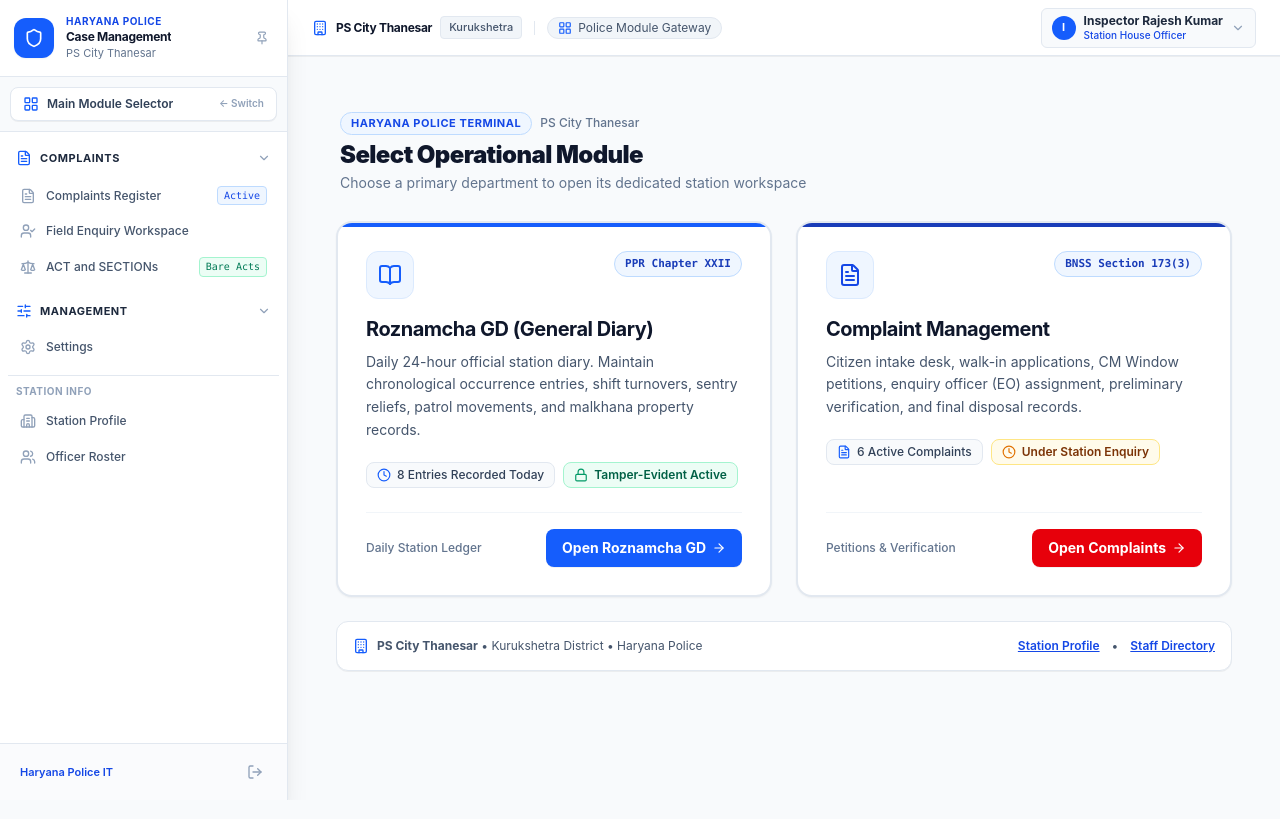
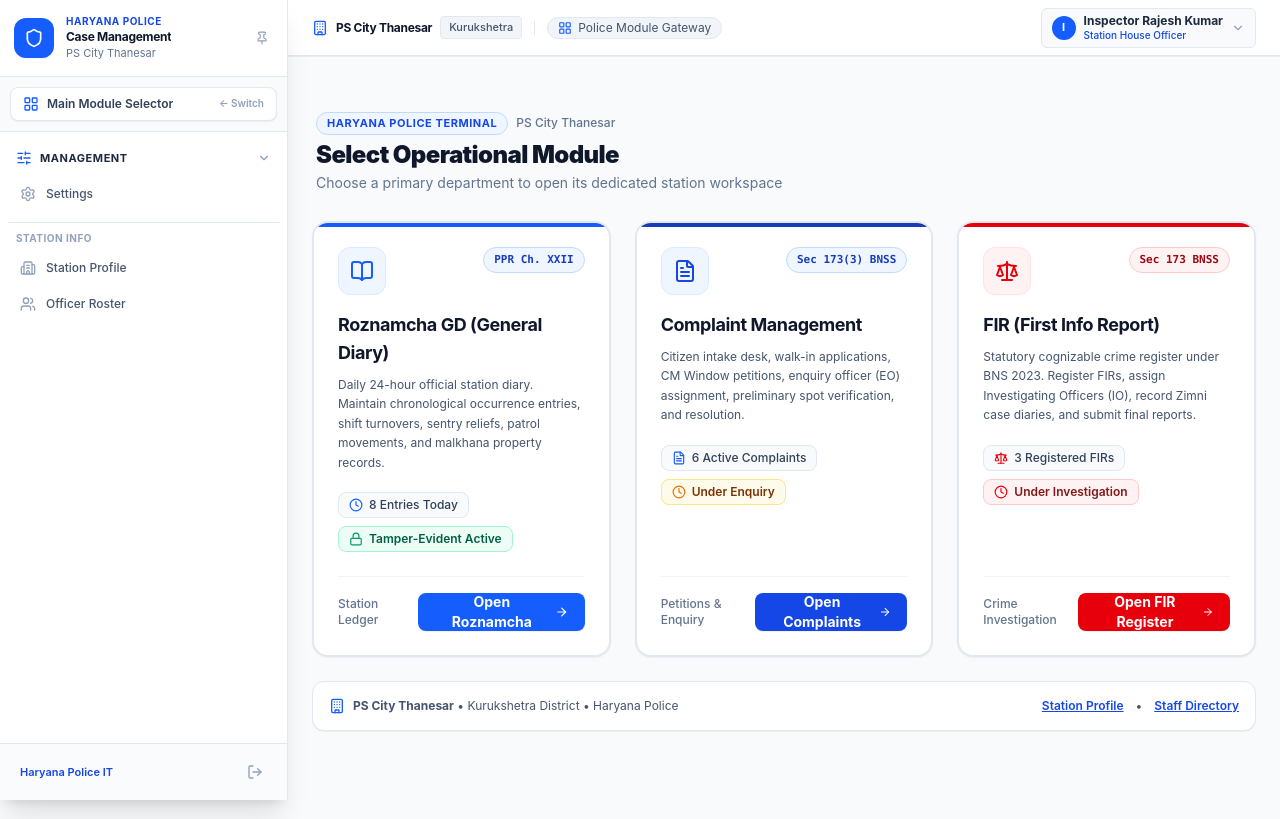
Before and after one commit to aikapil423-ux/CMS-AK, a Next.js app: page / in a window 1280 px wide. Built offline with nearby package versions, Linux system fonts and the light colour scheme.

Commit message:
feat: show all 3 modules on portal selector page and isolate toggle slide bar to management and settings on portal home

```diff
--- a/src/app/page.tsx
+++ b/src/app/page.tsx
@@ -13,11 +13,13 @@ import {
   Lock,
   ChevronRight,
   Users,
+  Scale,
 } from "lucide-react";
 import { useAuth } from "@/context/AuthContext";
 import { useModule } from "@/context/ModuleContext";
 import { ComplaintService } from "@/services/complaintService";
 import { GeneralDiaryService } from "@/services/generalDiaryService";
+import { firService } from "@/services/firService";
 import { Button } from "@/components/ui/button";
 
 export default function PostLoginPortalPage() {
@@ -27,6 +29,7 @@ export default function PostLoginPortalPage() {
 
   const [complaintCount, setComplaintCount] = useState(6);
   const [gdCount, setGdCount] = useState(4);
+  const [firCount, setFirCount] = useState(3);
 
   useEffect(() => {
     async function loadStats() {
@@ -37,6 +40,8 @@ export default function PostLoginPortalPage() {
         ]);
         setComplaintCount(complaints.length);
         setGdCount(gdEntries.length);
+        const firs = firService.getAllFirs();
+        setFirCount(firs.length);
       } catch (e) {
         // Fallback
       }
@@ -54,8 +59,13 @@ export default function PostLoginPortalPage() {
     router.push("/complaints");
   };
 
+  const handleSelectFir = () => {
+    switchToModule("FIR");
+    router.push("/fir");
+  };
+
   return (
-    <div className="max-w-4xl mx-auto space-y-6 py-4 sm:py-8 animate-in fade-in-50 text-slate-800">
+    <div className="max-w-6xl mx-auto space-y-6 py-4 sm:py-8 animate-in fade-in-50 text-slate-800">
       {/* Title & Instructions */}
       <div className="px-1 text-center sm:text-left">
         <div className="flex items-center justify-center sm:justify-start gap-2 mb-1">
@@ -74,12 +84,12 @@ export default function PostLoginPortalPage() {
         </p>
       </div>
 
-      {/* EXACTLY TWO CLEAN WHITE & BLUE PRIMARY MODULE CARDS */}
-      <div className="grid grid-cols-1 md:grid-cols-2 gap-5 sm:gap-6 pt-1">
+      {/* THREE PRIMARY OPERATIONAL MODULE CARDS */}
+      <div className="grid grid-cols-1 md:grid-cols-3 gap-5 sm:gap-6 pt-1">
         {/* TAB 1: ROZNAMCHA GD (GENERAL DIARY) */}
         <div
           onClick={handleSelectRoznamcha}
-          className="cursor-pointer bg-white rounded-2xl border-2 border-slate-200 hover:border-blue-500 p-6 sm:p-7 shadow-xs hover:shadow-lg transition-all duration-200 group flex flex-col justify-between relative overflow-hidden"
+          className="cursor-pointer bg-white rounded-2xl border-2 border-slate-200 hover:border-blue-500 p-6 shadow-xs hover:shadow-lg transition-all duration-200 group flex flex-col justify-between relative overflow-hidden"
         >
           {/* Top subtle blue accent line */}
           <div className="absolute top-0 right-0 left-0 h-1 bg-blue-600"></div>
@@ -90,15 +100,15 @@ export default function PostLoginPortalPage() {
                 <BookOpen className="w-6 h-6" />
               </div>
               <span className="font-mono text-[11px] font-semibold text-blue-800 bg-blue-50 border border-blue-200 px-2.5 py-1 rounded-full">
-                PPR Chapter XXII
+                PPR Ch. XXII
               </span>
             </div>
 
             <div>
-              <h3 className="text-lg sm:text-xl font-bold text-slate-900 tracking-tight group-hover:text-blue-700 transition-colors">
+              <h3 className="text-lg font-bold text-slate-900 tracking-tight group-hover:text-blue-700 transition-colors">
                 Roznamcha GD (General Diary)
               </h3>
-              <p className="text-xs sm:text-sm text-slate-600 mt-2 leading-relaxed">
+              <p className="text-xs text-slate-600 mt-2 leading-relaxed">
                 Daily 24-hour official station diary. Maintain chronological occurrence entries, shift turnovers, sentry reliefs, patrol movements, and malkhana property records.
               </p>
             </div>
@@ -107,7 +117,7 @@ export default function PostLoginPortalPage() {
             <div className="pt-1 flex flex-wrap gap-2 text-xs">
               <span className="bg-slate-50 text-slate-700 px-2.5 py-1 rounded-lg border border-slate-200 text-xs font-medium flex items-center gap-1.5">
                 <Clock className="w-3.5 h-3.5 text-blue-600" />
-                {gdCount} Entries Recorded Today
+                {gdCount} Entries Today
               </span>
               <span className="bg-emerald-50 text-emerald-800 px-2.5 py-1 rounded-lg border border-emerald-200 text-xs font-semibold flex items-center gap-1.5">
                 <Lock className="w-3.5 h-3.5 text-emerald-600" />
@@ -118,14 +128,14 @@ export default function PostLoginPortalPage() {
 
           {/* Action Button: Police Blue */}
           <div className="mt-6 pt-4 border-t border-slate-100 flex items-center justify-between">
-            <span className="text-xs text-slate-500 font-medium">Daily Station Ledger</span>
+            <span className="text-xs text-slate-500 font-medium">Station Ledger</span>
             <Button
               variant="primary"
               size="md"
               onClick={handleSelectRoznamcha}
               className="text-xs font-bold gap-1.5 bg-blue-600 hover:bg-blue-700 text-white group-hover:translate-x-0.5 transition-transform"
             >
-              <span>Open Roznamcha GD</span>
+              <span>Open Roznamcha</span>
               <ArrowRight className="w-3.5 h-3.5" />
             </Button>
           </div>
@@ -134,7 +144,7 @@ export default function PostLoginPortalPage() {
         {/* TAB 2: COMPLAINT MANAGEMENT */}
         <div
           onClick={handleSelectComplaints}
-          className="cursor-pointer bg-white rounded-2xl border-2 border-slate-200 hover:border-blue-500 p-6 sm:p-7 shadow-xs hover:shadow-lg transition-all duration-200 group flex flex-col justify-between relative overflow-hidden"
+          className="cursor-pointer bg-white rounded-2xl border-2 border-slate-200 hover:border-blue-800 p-6 shadow-xs hover:shadow-lg transition-all duration-200 group flex flex-col justify-between relative overflow-hidden"
         >
           {/* Top subtle blue accent line */}
           <div className="absolute top-0 right-0 left-0 h-1 bg-blue-800"></div>
@@ -145,16 +155,16 @@ export default function PostLoginPortalPage() {
                 <FileText className="w-6 h-6" />
               </div>
               <span className="font-mono text-[11px] font-semibold text-blue-800 bg-blue-50 border border-blue-200 px-2.5 py-1 rounded-full">
-                BNSS Section 173(3)
+                Sec 173(3) BNSS
               </span>
             </div>
 
             <div>
-              <h3 className="text-lg sm:text-xl font-bold text-slate-900 tracking-tight group-hover:text-blue-700 transition-colors">
+              <h3 className="text-lg font-bold text-slate-900 tracking-tight group-hover:text-blue-700 transition-colors">
                 Complaint Management
               </h3>
-              <p className="text-xs sm:text-sm text-slate-600 mt-2 leading-relaxed">
-                Citizen intake desk, walk-in applications, CM Window petitions, enquiry officer (EO) assignment, preliminary verification, and final disposal records.
+              <p className="text-xs text-slate-600 mt-2 leading-relaxed">
+                Citizen intake desk, walk-in applications, CM Window petitions, enquiry officer (EO) assignment, preliminary spot verification, and resolution.
               </p>
             </div>
 
@@ -166,21 +176,76 @@ export default function PostLoginPortalPage() {
               </span>
               <span className="bg-amber-50 text-amber-900 px-2.5 py-1 rounded-lg border border-amber-200 text-xs font-semibold flex items-center gap-1.5">
                 <Clock className="w-3.5 h-3.5 text-amber-600" />
-                Under Station Enquiry
+                Under Enquiry
               </span>
             </div>
           </div>
 
-          {/* Action Button: Red Accent Button for Complaint actions */}
+          {/* Action Button: Complaints Blue */}
           <div className="mt-6 pt-4 border-t border-slate-100 flex items-center justify-between">
-            <span className="text-xs text-slate-500 font-medium">Petitions & Verification</span>
+            <span className="text-xs text-slate-500 font-medium">Petitions &amp; Enquiry</span>
+            <Button
+              variant="primary"
+              size="md"
+              onClick={handleSelectComplaints}
+              className="text-xs font-bold gap-1.5 bg-blue-700 hover:bg-blue-800 text-white group-hover:translate-x-0.5 transition-transform"
+            >
+              <span>Open Complaints</span>
+              <ArrowRight className="w-3.5 h-3.5" />
+            </Button>
+          </div>
+        </div>
+
+        {/* TAB 3: FIR (FIRST INFORMATION REPORT) */}
+        <div
+          onClick={handleSelectFir}
+          className="cursor-pointer bg-white rounded-2xl border-2 border-slate-200 hover:border-red-500 p-6 shadow-xs hover:shadow-lg transition-all duration-200 group flex flex-col justify-between relative overflow-hidden"
+        >
+          {/* Top subtle red accent line */}
+          <div className="absolute top-0 right-0 left-0 h-1 bg-red-600"></div>
+
+          <div className="space-y-4">
+            <div className="flex items-start justify-between">
+              <div className="w-12 h-12 rounded-xl bg-red-50 text-red-600 flex items-center justify-center font-bold text-xl group-hover:bg-red-600 group-hover:text-white transition-colors border border-red-100">
+                <Scale className="w-6 h-6" />
+              </div>
+              <span className="font-mono text-[11px] font-semibold text-red-800 bg-red-50 border border-red-200 px-2.5 py-1 rounded-full">
+                Sec 173 BNSS
+              </span>
+            </div>
+
+            <div>
+              <h3 className="text-lg font-bold text-slate-900 tracking-tight group-hover:text-red-700 transition-colors">
+                FIR (First Info Report)
+              </h3>
+              <p className="text-xs text-slate-600 mt-2 leading-relaxed">
+                Statutory cognizable crime register under BNS 2023. Register FIRs, assign Investigating Officers (IO), record Zimni case diaries, and submit final reports.
+              </p>
+            </div>
+
+            {/* Status Pills */}
+            <div className="pt-1 flex flex-wrap gap-2 text-xs">
+              <span className="bg-slate-50 text-slate-700 px-2.5 py-1 rounded-lg border border-slate-200 text-xs font-medium flex items-center gap-1.5">
+                <Scale className="w-3.5 h-3.5 text-red-600" />
+                {firCount} Registered FIRs
+              </span>
+              <span className="bg-red-50 text-red-900 px-2.5 py-1 rounded-lg border border-red-200 text-xs font-semibold flex items-center gap-1.5">
+                <Clock className="w-3.5 h-3.5 text-red-600" />
+                Under Investigation
+              </span>
+            </div>
+          </div>
+
+          {/* Action Button: Red Crime / Statutory Color */}
+          <div className="mt-6 pt-4 border-t border-slate-100 flex items-center justify-between">
+            <span className="text-xs text-slate-500 font-medium">Crime Investigation</span>
             <Button
               variant="danger"
               size="md"
-              onClick={handleSelectComplaints}
+              onClick={handleSelectFir}
               className="text-xs font-bold gap-1.5 bg-red-600 hover:bg-red-700 text-white group-hover:translate-x-0.5 transition-transform"
             >
-              <span>Open Complaints</span>
+              <span>Open FIR Register</span>
               <ArrowRight className="w-3.5 h-3.5" />
             </Button>
           </div>
--- a/src/components/layout/ModuleSwitcherTabs.tsx
+++ b/src/components/layout/ModuleSwitcherTabs.tsx
@@ -15,7 +15,7 @@ export function ModuleSwitcherTabs({ className, variant = "header" }: ModuleSwit
 
   if (variant === "dashboard") {
     return (
-      <div className={cn("grid grid-cols-1 sm:grid-cols-2 gap-3.5", className)}>
+      <div className={cn("grid grid-cols-1 md:grid-cols-3 gap-3.5", className)}>
         {/* Roznamcha GD Primary Tab Card */}
         <button
           onClick={() => switchToModule("ROZNAMCHA")}
--- a/src/components/layout/Sidebar.tsx
+++ b/src/components/layout/Sidebar.tsx
@@ -92,10 +92,13 @@ export function Sidebar() {
     }
   }, [pathname, isRoznamchaPath, isComplaintsPath, isFirPath]);
 
-  // Determine which module to display in the toggle slide bar
-  const showRoznamcha = isRoznamchaPath || (!isComplaintsPath && !isFirPath && activeModule === "ROZNAMCHA");
-  const showComplaints = isComplaintsPath || (!isRoznamchaPath && !isFirPath && activeModule === "COMPLAINTS");
-  const showFir = isFirPath || (!isRoznamchaPath && !isComplaintsPath && activeModule === "FIR");
+  // Check if user is on portal home page (Select Operational Module)
+  const isPortalHome = pathname === "/";
+
+  // Determine which module to display in the toggle slide bar (on portal home, only Management & Settings is shown)
+  const showRoznamcha = !isPortalHome && (isRoznamchaPath || (!isComplaintsPath && !isFirPath && activeModule === "ROZNAMCHA"));
+  const showComplaints = !isPortalHome && (isComplaintsPath || (!isRoznamchaPath && !isFirPath && activeModule === "COMPLAINTS"));
+  const showFir = !isPortalHome && (isFirPath || (!isRoznamchaPath && !isComplaintsPath && activeModule === "FIR"));
 
   // ROZNAMCHA GD NAVIGATION ITEMS (Smart General Diary - English Only)
   const roznamchaNavItems: NavItem[] = [
```
